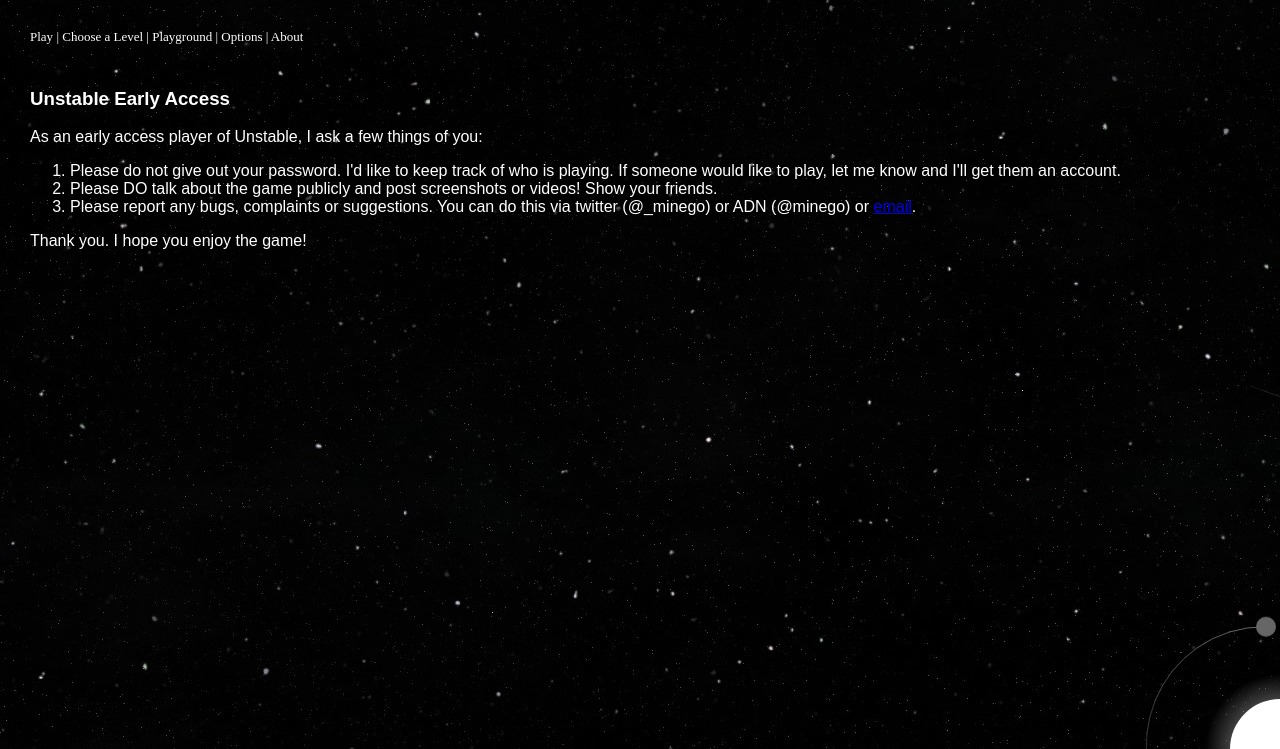
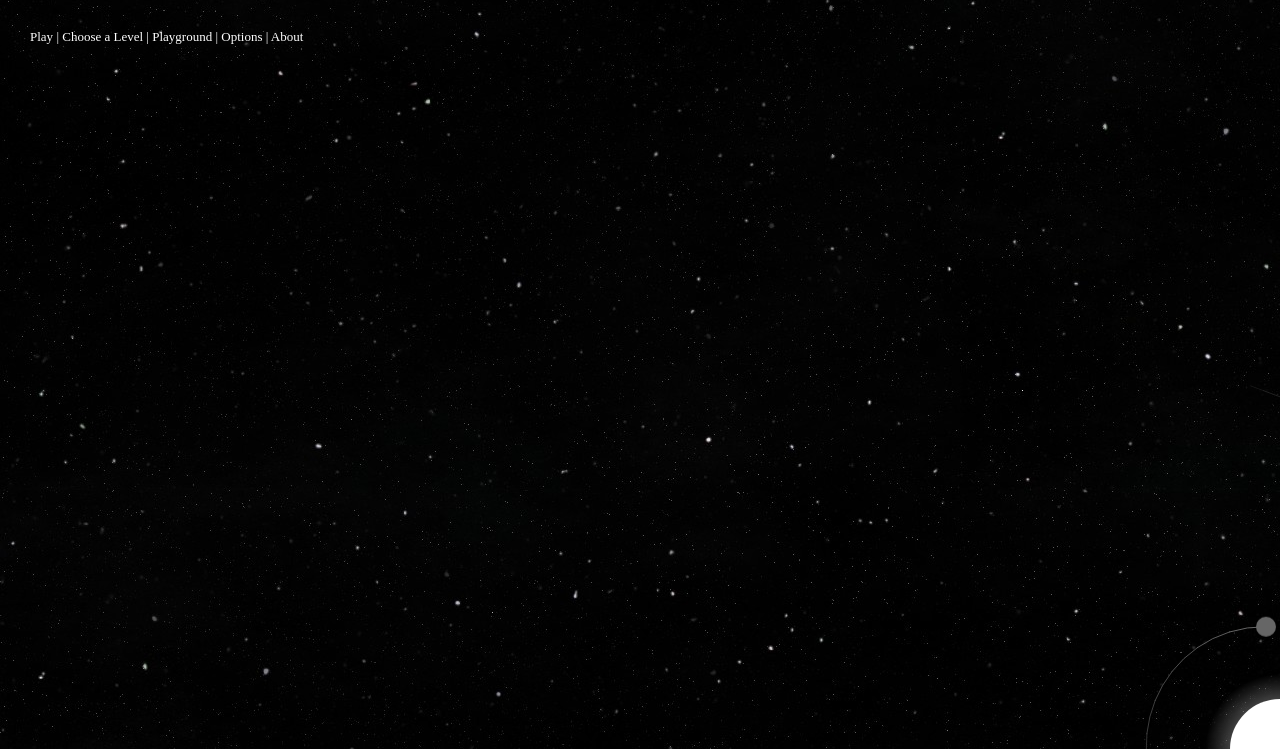
Before and after one commit to smogheap/gravytea, a browser extension: page unstable/index.html in a window 1280 px wide. Shown: the part 51-800 px from the top of the page. Drawn offline with Linux system fonts and the light colour scheme; a web font is replaced by a local one.

Commit message:
Removed the beta text

```diff
--- a/unstable/index.html
+++ b/unstable/index.html
@@ -42,39 +42,6 @@
 
 			<div id="loading" class="content">
 				<h3>Loading...</h3>
-			</div>
-
-			<div id="beta" class="content">
-				<h3>Unstable Early Access</h3>
-
-				<p>
-					As an early access player of Unstable, I ask a few things
-					of you:
-
-					<ol>
-						<li>
-							Please do not give out your password. I'd like to
-							keep track of who is playing. If someone would like
-							to play, let me know and I'll get them an account.
-						</li>
-
-						<li>
-							Please DO talk about the game publicly and post
-							screenshots or videos! Show your friends.
-						</li>
-
-						<li>
-							Please report any bugs, complaints or suggestions.
-							You can do this via twitter (@_minego) or ADN
-							(@minego) or
-							<a href="mailto:unstable@minego.net">email</a>.
-						</li>
-					</ol>
-				</p>
-
-				<p>
-					Thank you. I hope you enjoy the game!
-				</p>
 			</div>
 
 			<!--
```
